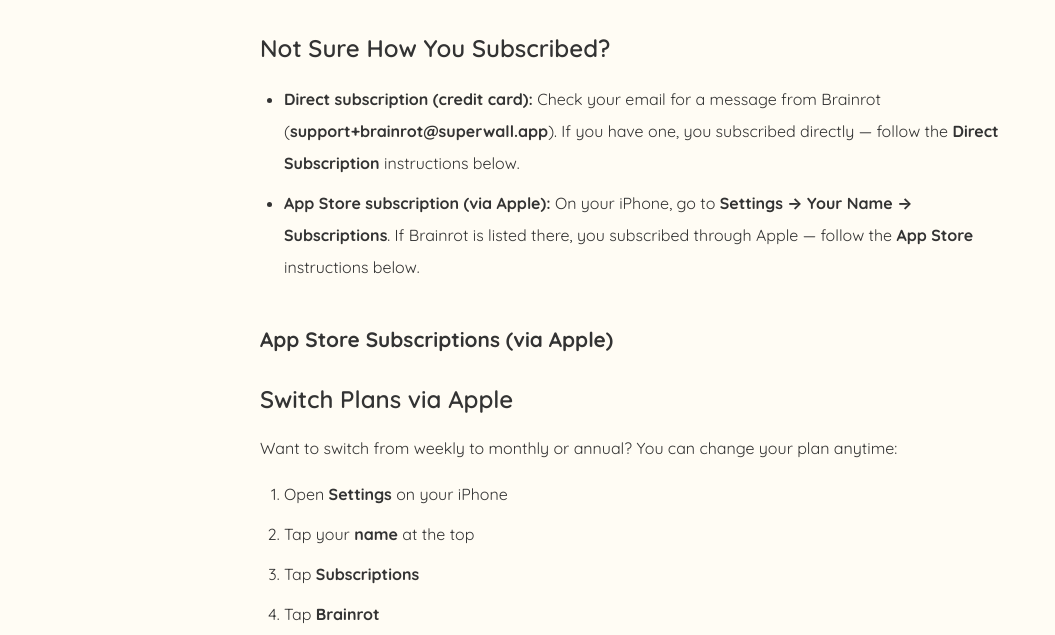
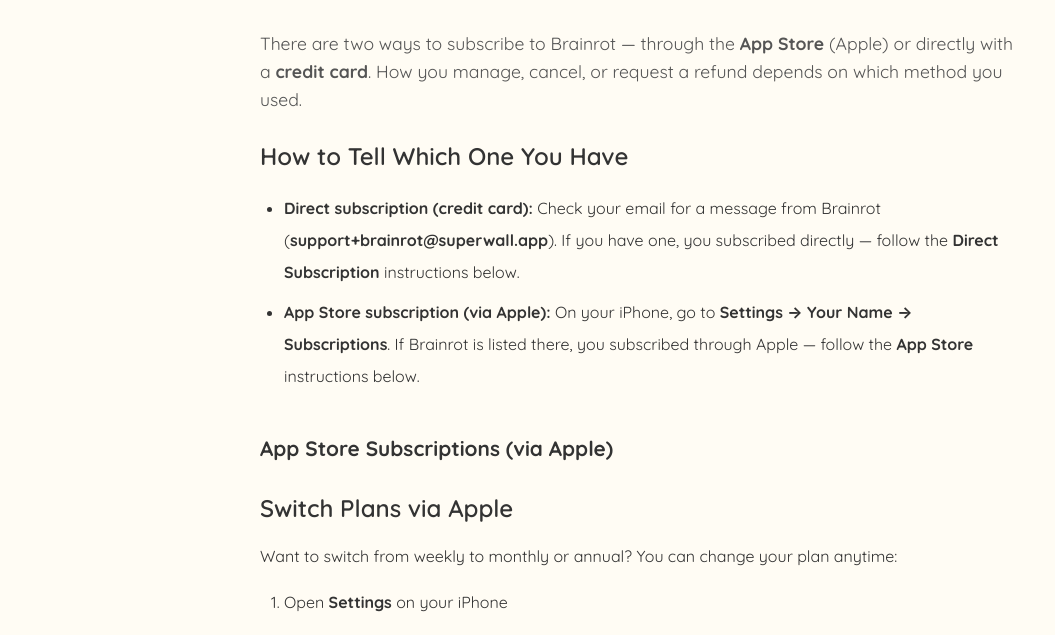
Before and after one commit to ysmolyar/thebrainrotapp.com, a plain HTML site: page cancel.html in a window 1280 px wide. Shown: the part 146-781 px from the top of the page, without its empty margins (0-1055 px from the left). Drawn offline with Linux system fonts and the light colour scheme.

Commit message:
update instructions

```diff
--- a/cancel.html
+++ b/cancel.html
@@ -30,8 +30,10 @@
         <main class="policy-content">
             <h1 class="page-title">Manage Your Subscription</h1>
 
+            <p style="color:#555; font-size:1.1rem; margin-bottom:1.5rem;">There are two ways to subscribe to Brainrot — through the <strong>App Store</strong> (Apple) or directly with a <strong>credit card</strong>. How you manage, cancel, or request a refund depends on which method you used.</p>
+
             <div class="policy-section" style="margin-bottom:2rem;">
-                <h3>Not Sure How You Subscribed?</h3>
+                <h3>How to Tell Which One You Have</h3>
                 <ul style="padding-left:1.5rem; line-height:2;">
                     <li><strong>Direct subscription (credit card):</strong> Check your email for a message from Brainrot (<strong>support+brainrot@superwall.app</strong>). If you have one, you subscribed directly — follow the <strong>Direct Subscription</strong> instructions below.</li>
                     <li><strong>App Store subscription (via Apple):</strong> On your iPhone, go to <strong>Settings → Your Name → Subscriptions</strong>. If Brainrot is listed there, you subscribed through Apple — follow the <strong>App Store</strong> instructions below.</li>
```
